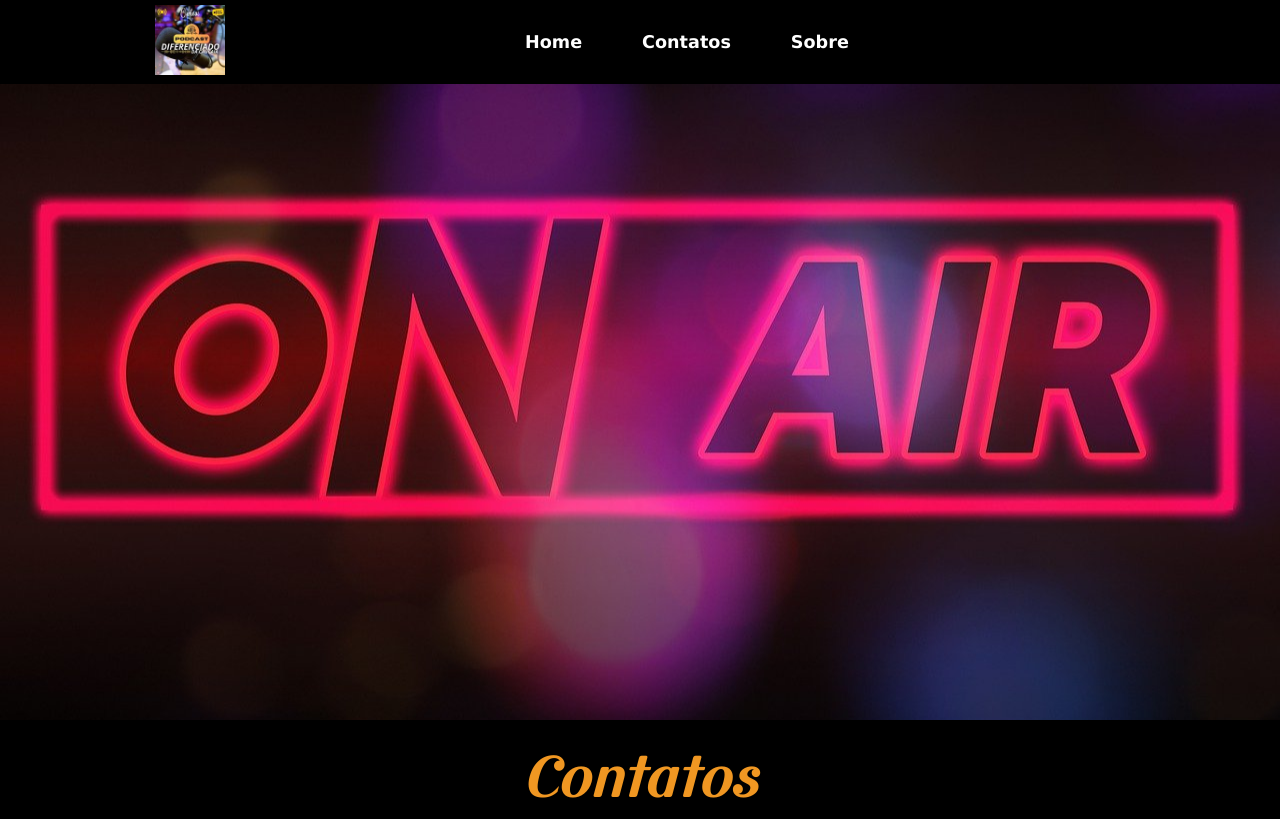
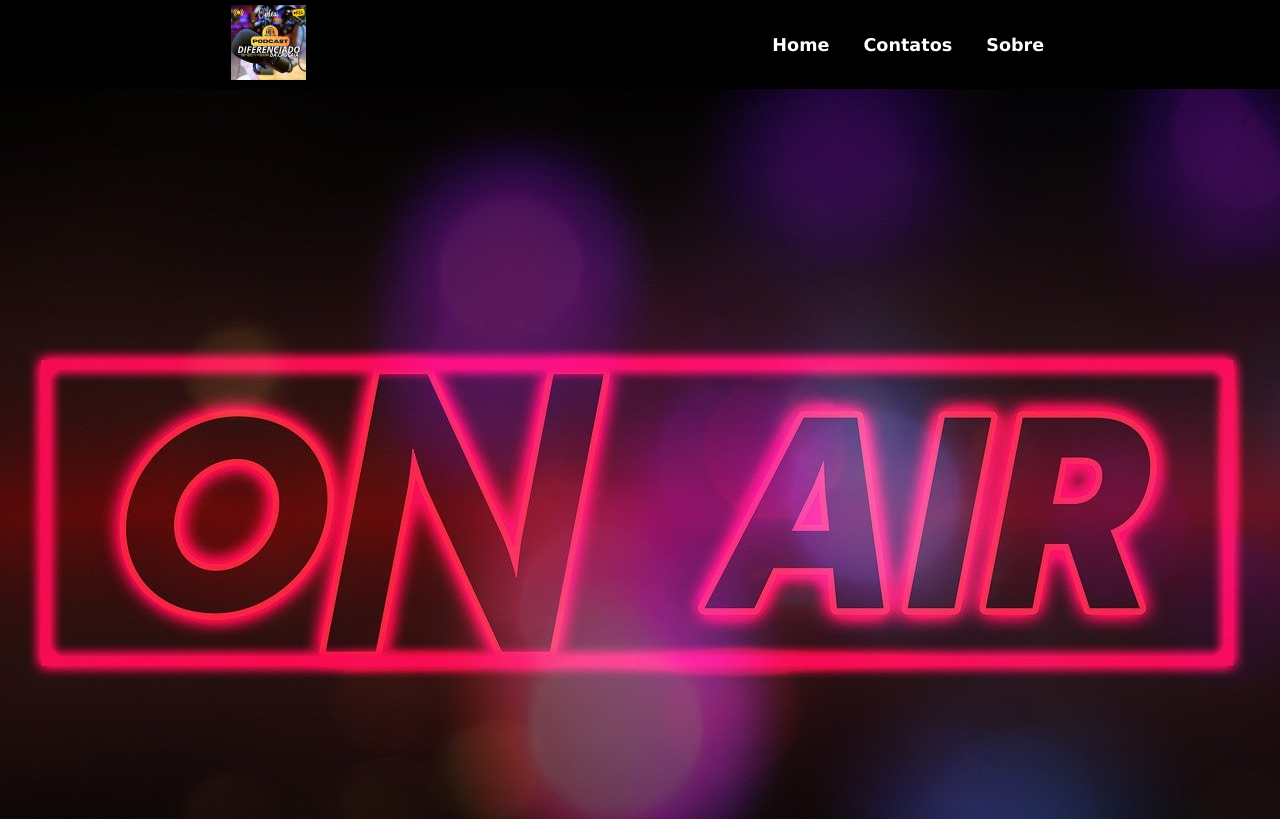
Before and after one commit to WerbisonOliveira/Projeto-podcastjdc, a plain HTML site: page index.html in a window 1280 px wide. Shown: the top 819 px of the page. Drawn offline with Linux system fonts and the light colour scheme.

Commit message:
Atualizando projeto

```diff
--- a/estilo.css
+++ b/estilo.css
@@ -20,34 +20,24 @@
     --fonte-destaque: "Sans";
 }
 
-body {
-    position: relative;
-}
-
 header {
     background-color: black;
-    position: fixed;
-    z-index: 1;
     display: flex;
-    justify-content: left;
+    justify-content: space-around;
     align-items: center;
-    gap: 300px;
+    flex-wrap: wrap;
     padding: 5px;
     width: 100vw;
+
 }
 
 header > a > img {
-    padding-left: 150px;
-    width: 70px;
-    height: 70px;
-}
-
-nav {
-    display: flex;
-    gap: 60px;
+    width: 75px;
+    height: 75px;
 }
 
 nav > a {
+    padding: 15px;
     text-decoration: none;
     font-family: Verdana, Geneva, Tahoma, sans-serif;
     font-weight: bold;
@@ -62,10 +52,8 @@ nav > a:hover {
 }
 
 
-main > .seção1 {
-    background:  white url("Imagens/on-air-gbb836f664_1280.jpg") center center no-repeat fixed;
-    background-size: cover;
-    height: 90vh;
+main > .seção1 > img {
+    width: 100%;
 }
 
 main > #contatos {
--- a/index.html
+++ b/index.html
@@ -18,7 +18,9 @@
         </nav>
     </header>
     <main>
-        <section class="seção1"></section>
+        <section class="seção1">
+            <img src="Imagens/on-air-gbb836f664_1280.jpg" alt="">
+        </section>
         <section id="contatos">
             <h1>Contatos</h1>
         </section>
```
